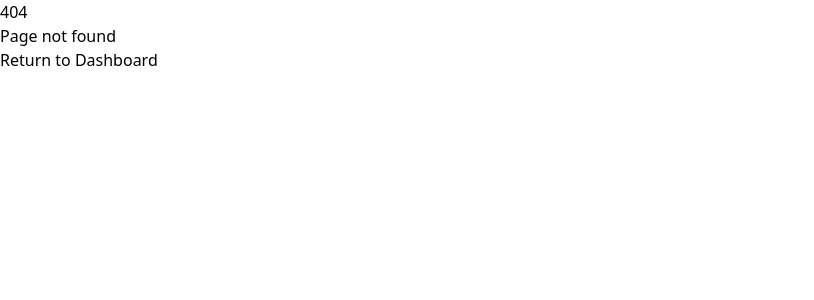
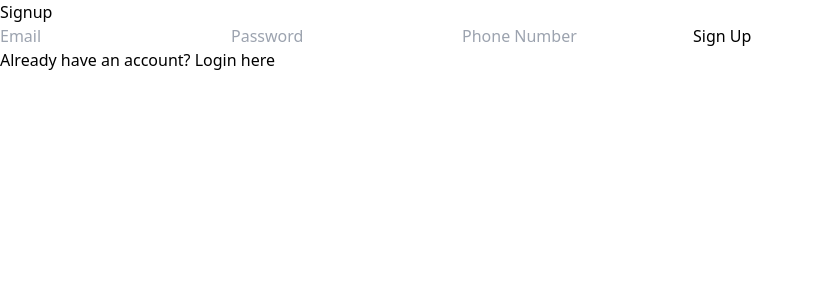
Before and after one commit to nirja07/Pixel_PixiesCyberRakshak, a React (Vite) app: page /signup in a window 1280 px wide. Before the commit this address had no page. Shown: the top 300 px of the page, without its empty margins (0-814 px from the left). Built offline with nearby package versions, Linux system fonts and the light colour scheme.

Commit message:
login and signup

```diff
--- a/package.json
+++ b/package.json
@@ -10,6 +10,7 @@
     "preview": "vite preview"
   },
   "dependencies": {
+    "axios": "^1.13.5",
     "firebase": "^12.9.0",
     "framer-motion": "^12.34.2",
     "html2canvas": "^1.4.1",
--- a/src/App.jsx
+++ b/src/App.jsx
@@ -1,37 +1,119 @@
 import React from 'react';
 import RiskAnalyzer from './components/RiskAnalyzer';
-import { BrowserRouter as Router, Routes, Route } from 'react-router-dom';
+import { BrowserRouter as Router, Routes, Route, Navigate } from 'react-router-dom';
 import HomePage from './pages/Homepage';
 import LawBot from './pages/LawBot';
 import ComplaintGen from './pages/ComplaintGen';
 import CyberQuest from './pages/CyberQuest';
 import NewsPage from './pages/NewsPage';
+import Login from './pages/LogIn';
+import Signup from './pages/SignUp';
+import ProtectedRoute from './components/ProtectedRoute';
+
 function App() {
   return (
     <Router>
       <div className="App">
         <Routes>
+  {/* Public routes */}
+  <Route path="/login" element={<Login />} />
+  <Route path="/signup" element={<Signup />} />
 
-          <Route path="/" element={<HomePage />} />
+  {/* Protected routes */}
+  <Route
+    path="/"
+    element={
+      <ProtectedRoute>
+        <HomePage />
+      </ProtectedRoute>
+    }
+  />
+  <Route
+    path="/news"
+    element={
+      <ProtectedRoute>
+        <NewsPage />
+      </ProtectedRoute>
+    }
+  />
+  <Route
+            path="/analyze-risk"
+            element={
+              <ProtectedRoute>
+                <RiskAnalyzer />
+              </ProtectedRoute>
+            }
+          />
+          <Route
+            path="/chat"
+            element={
+              <ProtectedRoute>
+                <LawBot />
+              </ProtectedRoute>
+            }
+          />
+          <Route
+            path="/legalbot"
+            element={
+              <ProtectedRoute>
+                <LawBot />
+              </ProtectedRoute>
+            }
+          />
+          <Route
+            path="/assistant"
+            element={
+              <ProtectedRoute>
+                <LawBot />
+              </ProtectedRoute>
+            }
+          />
+          <Route
+            path="/riskengine"
+            element={
+              <ProtectedRoute>
+                <RiskAnalyzer />
+              </ProtectedRoute>
+            }
+          />
+          <Route
+            path="/complaint"
+            element={
+              <ProtectedRoute>
+                <ComplaintGen />
+              </ProtectedRoute>
+            }
+          />
+          <Route
+            path="/complaintgen"
+            element={
+              <ProtectedRoute>
+                <ComplaintGen />
+              </ProtectedRoute>
+            }
+          />
+          <Route
+            path="/analyze"
+            element={
+              <ProtectedRoute>
+                <LawBot />
+              </ProtectedRoute>
+            }
+          />
+          <Route
+            path="/awareness"
+            element={
+              <ProtectedRoute>
+                <CyberQuest />
+              </ProtectedRoute>
+            }
+          />
 
-          {/* Risk Analyzer */}
-          <Route path="/analyze-risk" element={<RiskAnalyzer />} />
 
-          {/* Cyber Rakshak Chatbot - Main legal assistant */}
-
-          <Route path="/chat" element={<LawBot />} />
-          <Route path="/legalbot" element={<LawBot />} />
-          <Route path="/assistant" element={<LawBot />} />
-          <Route path="/riskengine" element={<RiskAnalyzer/>} />
-
-          <Route path="/complaint" element={<ComplaintGen />} />
-          <Route path="/complaintgen" element={<ComplaintGen />} />
-
-          {/* Redirect any /analyze to chat (for backward compatibility) */}
-          <Route path="/analyze" element={<LawBot />} />
-          <Route path="/awareness" element={<CyberQuest/>}/>
-
-          <Route path="*" element={
+          {/* 404 Page */}
+          <Route
+            path="*"
+            element={
               <div className="min-h-screen bg-black flex items-center justify-center">
                 <div className="text-center">
                   <h1 className="text-6xl font-bold text-[rgb(3,252,252)] mb-4">404</h1>
@@ -44,7 +126,8 @@ function App() {
                   </a>
                 </div>
               </div>
-          } />
+            }
+          />
         </Routes>
       </div>
     </Router>
--- /dev/null
+++ b/src/components/ProtectedRoute.jsx
@@ -0,0 +1,35 @@
+// src/components/ProtectedRoute.jsx
+import { Navigate } from "react-router-dom";
+import { useEffect, useState } from "react";
+import { onAuthStateChanged } from "firebase/auth";
+import { auth } from "../firebase";
+
+const ProtectedRoute = ({ children }) => {
+  const [loading, setLoading] = useState(true);
+  const [user, setUser] = useState(null);
+
+  useEffect(() => {
+    const unsubscribe = onAuthStateChanged(auth, (currentUser) => {
+      setUser(currentUser);
+      setLoading(false); // auth state is now known
+    });
+
+    return () => unsubscribe();
+  }, []);
+
+  if (loading) {
+    return (
+      <div className="min-h-screen flex items-center justify-center">
+        <p className="text-white text-xl">Checking authentication...</p>
+      </div>
+    );
+  }
+
+  if (!user) {
+    return <Navigate to="/login" replace />;
+  }
+
+  return children;
+};
+
+export default ProtectedRoute;
--- a/src/firebase.js
+++ b/src/firebase.js
@@ -1,24 +1,7 @@
-
-// import { initializeApp } from "firebase/app";
-// import { getAnalytics } from "firebase/analytics";
-
-// const firebaseConfig = {
-//   apiKey: "AIzaSyDbthMnYcXTnwaViG8Ve_WQNAM-7XBV5AA",
-//   authDomain: "cyberrakshak-a64b2.firebaseapp.com",
-//   projectId: "cyberrakshak-a64b2",
-//   storageBucket: "cyberrakshak-a64b2.firebasestorage.app",
-//   messagingSenderId: "41879139113",
-//   appId: "1:41879139113:web:112e3d14a1469a6528bd38",
-//   measurementId: "G-SC0541W81M"
-// };
-
-// Initialize Firebase
-// const app = initializeApp(firebaseConfig);
-// const analytics = getAnalytics(app);
 
 import { initializeApp } from "firebase/app";
 import { getFirestore } from "firebase/firestore";
-
+import { getAuth } from "firebase/auth";
 const firebaseConfig = {
   apiKey: "AIzaSyDbthMnYcXTnwaViG8Ve_WQNAM-7XBV5AA",
   authDomain: "cyberrakshak-a64b2.firebaseapp.com",
@@ -30,3 +13,4 @@ const firebaseConfig = {
 
 const app = initializeApp(firebaseConfig);
 export const db = getFirestore(app);
+export const auth = getAuth(app);
--- /dev/null
+++ b/src/pages/Login.jsx
@@ -0,0 +1,57 @@
+// src/pages/Login.jsx
+import { useState } from "react";
+import { signInWithEmailAndPassword } from "firebase/auth";
+import { auth } from "../firebase";
+import { Link, useNavigate } from "react-router-dom";
+
+const Login = () => {
+  const [email, setEmail] = useState("");
+  const [password, setPassword] = useState("");
+  const [error, setError] = useState("");
+  const navigate = useNavigate();
+
+const handleLogin = async (e) => {
+  e.preventDefault();
+  setError("");
+
+  try {
+    await signInWithEmailAndPassword(auth, email, password);
+
+    // ✅ Wait a tiny moment to let Firebase update auth state
+    setTimeout(() => {
+      navigate("/"); // redirect after login
+    }, 100);
+  } catch (err) {
+    setError(err.message);
+  }
+};
+
+  return (
+    <div className="auth-container">
+      <h2>Login</h2>
+      <form onSubmit={handleLogin}>
+        <input
+          type="email"
+          placeholder="Email"
+          value={email}
+          onChange={(e) => setEmail(e.target.value)}
+          required
+        />
+        <input
+          type="password"
+          placeholder="Password"
+          value={password}
+          onChange={(e) => setPassword(e.target.value)}
+          required
+        />
+        {error && <p className="error">{error}</p>}
+        <button type="submit">Login</button>
+      </form>
+      <p>
+        Don't have an account? <Link to="/signup">Sign up here</Link>
+      </p>
+    </div>
+  );
+};
+
+export default Login;
--- /dev/null
+++ b/src/pages/SignUp.jsx
@@ -0,0 +1,78 @@
+import { useState } from "react";
+import { createUserWithEmailAndPassword } from "firebase/auth";
+import { auth, db } from "../firebase";
+import { Link, useNavigate } from "react-router-dom";
+import { doc, setDoc } from "firebase/firestore"; // Firestore methods
+
+
+const Signup = () => {
+  const [email, setEmail] = useState("");
+  const [password, setPassword] = useState("");
+  const [phone, setPhone] = useState("");
+  const [error, setError] = useState("");
+  const navigate = useNavigate();
+
+  const handleSignup = async (e) => {
+    e.preventDefault();
+    setError("");
+
+    if (!/^\d{10,15}$/.test(phone)) {
+      setError("Please enter a valid phone number (10-15 digits).");
+      return;
+    }
+
+    try {
+      // Create Firebase Auth user
+      const userCredential = await createUserWithEmailAndPassword(auth, email, password);
+      const user = userCredential.user;
+
+      // Save additional info in Firestore
+      await setDoc(doc(db, "users", user.uid), {
+        email: email,
+        phone: phone,
+        createdAt: new Date()
+      });
+
+      alert("Signup successful!");
+      navigate("/login"); // redirect to login after signup
+    } catch (err) {
+      setError(err.message);
+    }
+  };
+
+  return (
+    <div className="auth-container">
+      <h2>Signup</h2>
+      <form onSubmit={handleSignup}>
+        <input
+          type="email"
+          placeholder="Email"
+          value={email}
+          onChange={(e) => setEmail(e.target.value)}
+          required
+        />
+        <input
+          type="password"
+          placeholder="Password"
+          value={password}
+          onChange={(e) => setPassword(e.target.value)}
+          required
+        />
+        <input
+          type="tel"
+          placeholder="Phone Number"
+          value={phone}
+          onChange={(e) => setPhone(e.target.value)}
+          required
+        />
+        {error && <p className="error">{error}</p>}
+        <button type="submit">Sign Up</button>
+      </form>
+      <p>
+        Already have an account? <Link to="/login">Login here</Link>
+      </p>
+    </div>
+  );
+};
+
+export default Signup;
--- /dev/null
+++ b/src/pages/auth.css
@@ -0,0 +1,28 @@
+.auth-container {
+  max-width: 400px;
+  margin: 50px auto;
+  padding: 2rem;
+  border: 1px solid #ddd;
+  border-radius: 10px;
+  text-align: center;
+}
+
+.auth-container input {
+  display: block;
+  width: 90%;
+  margin: 10px auto;
+  padding: 0.5rem;
+  font-size: 1rem;
+}
+
+.auth-container button {
+  padding: 0.7rem 2rem;
+  margin-top: 10px;
+  font-size: 1rem;
+  cursor: pointer;
+}
+
+.error {
+  color: red;
+  font-size: 0.9rem;
+}
```
Also changed, not shown: src/context/AuthContext.jsx (added, +27 -0 lines), 1 other file (tests, documents, lock files or other folders). Lines whose indentation alone changed are shown as unchanged.
